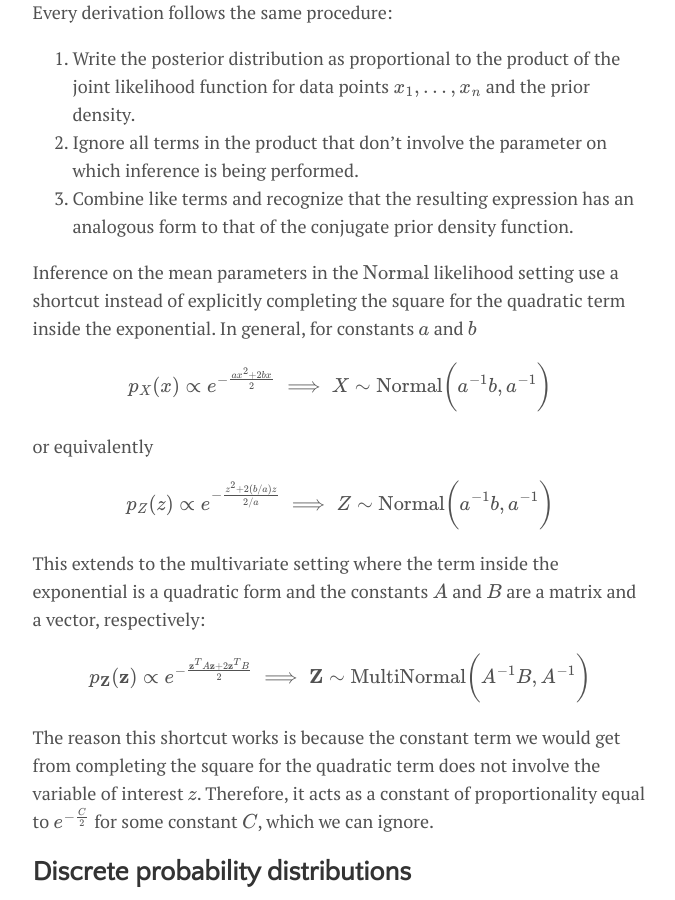
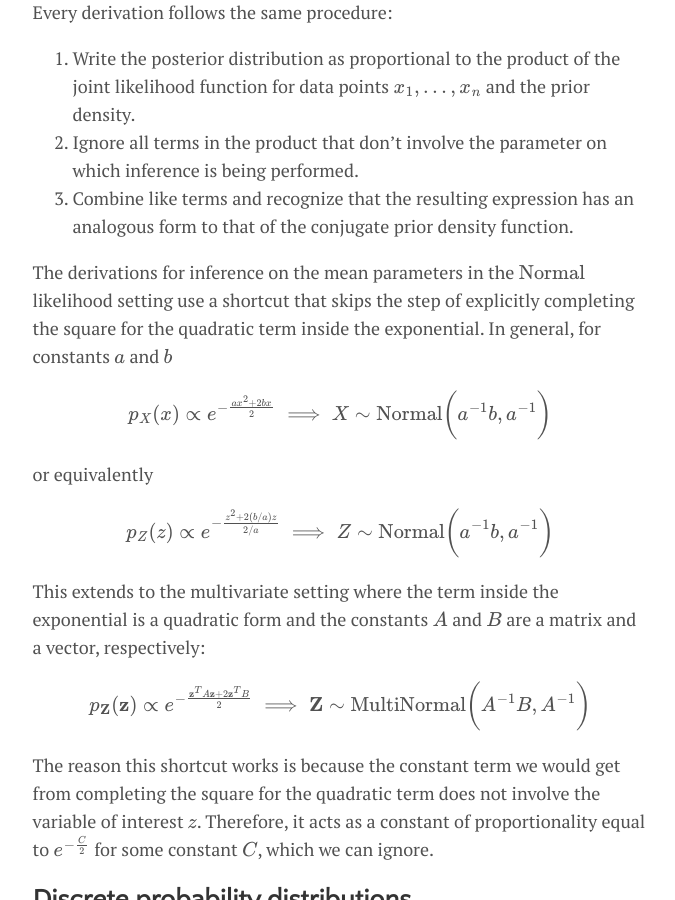
Before and after one commit to j-g-b/j-g-b.github.io, a Jekyll site: the page built from _posts/2018-12-13-conjugate-prior-bootcamp.md, in a window 1280 px wide and 900 px high, scrolled down 1012 px. Shown: the whole window, without its empty margins (300-975 px from the left). Built offline with Jekyll 4.4.1, drawn with Linux system fonts in a browser that asks for light colours; formulas are drawn with MathJax 3.

```diff
--- a/_posts/2018-12-13-conjugate-prior-bootcamp.md
+++ b/_posts/2018-12-13-conjugate-prior-bootcamp.md
@@ -19,7 +19,7 @@
 2. Ignore all terms in the product that don't involve the parameter on which inference is being performed.
 3. Combine like terms and recognize that the resulting expression has an analogous form to that of the conjugate prior density function.
 
-Inference on the mean parameters in the \\(\text{Normal}\\) likelihood setting use a shortcut instead of explicitly completing the square for the quadratic term inside the exponential. In general, for constants \\(a\\) and \\(b\\)
+The derivations for inference on the mean parameters in the \\(\text{Normal}\\) likelihood setting use a shortcut that skips the step of explicitly completing the square for the quadratic term inside the exponential. In general, for constants \\(a\\) and \\(b\\)
 
 $$
 p_X(x) \propto e^{-\frac{ax^2 + 2bx}{2}} \implies X \sim \text{Normal}\bigg(a^{-1} b, a^{-1}\bigg)
```
